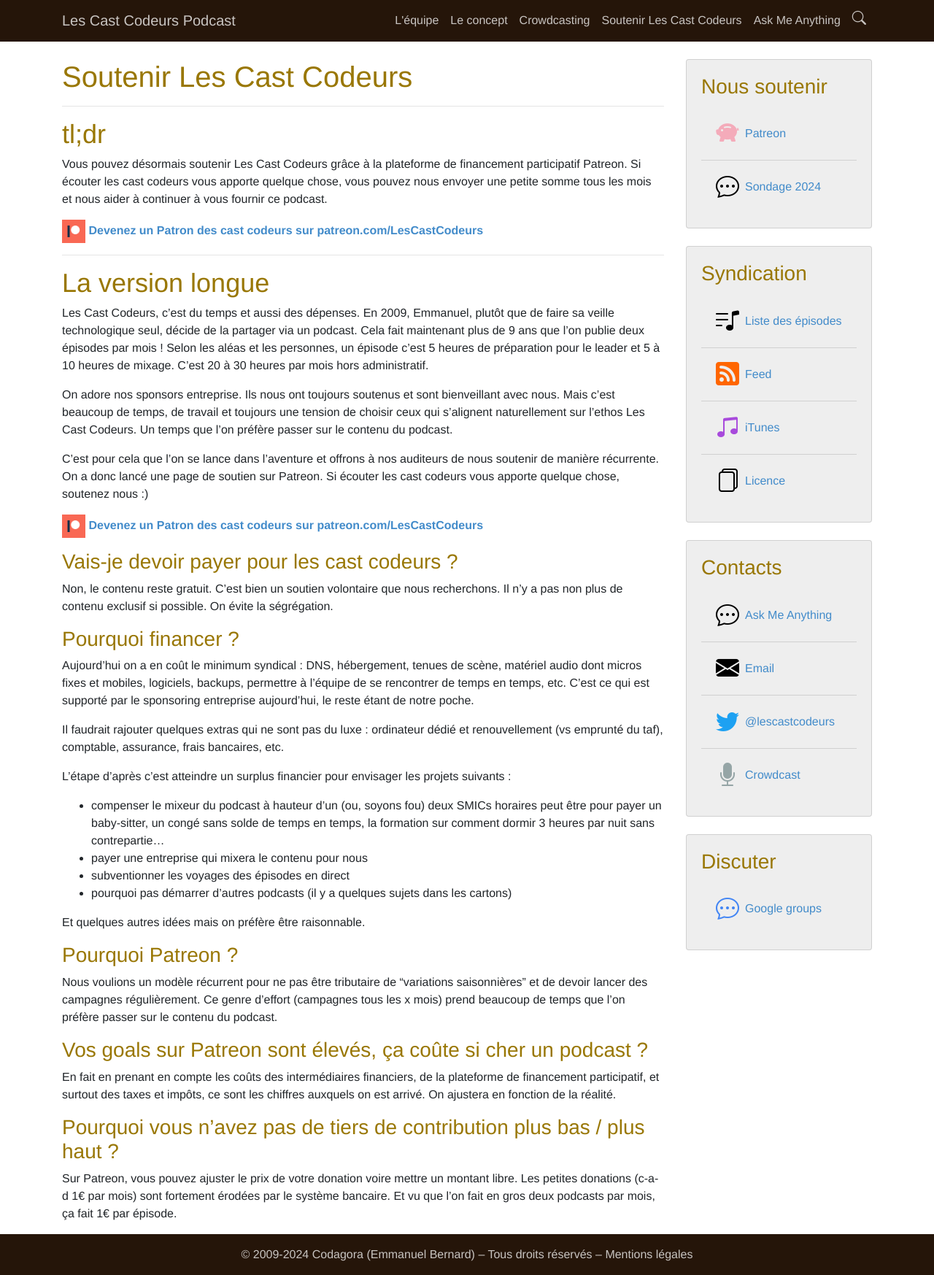
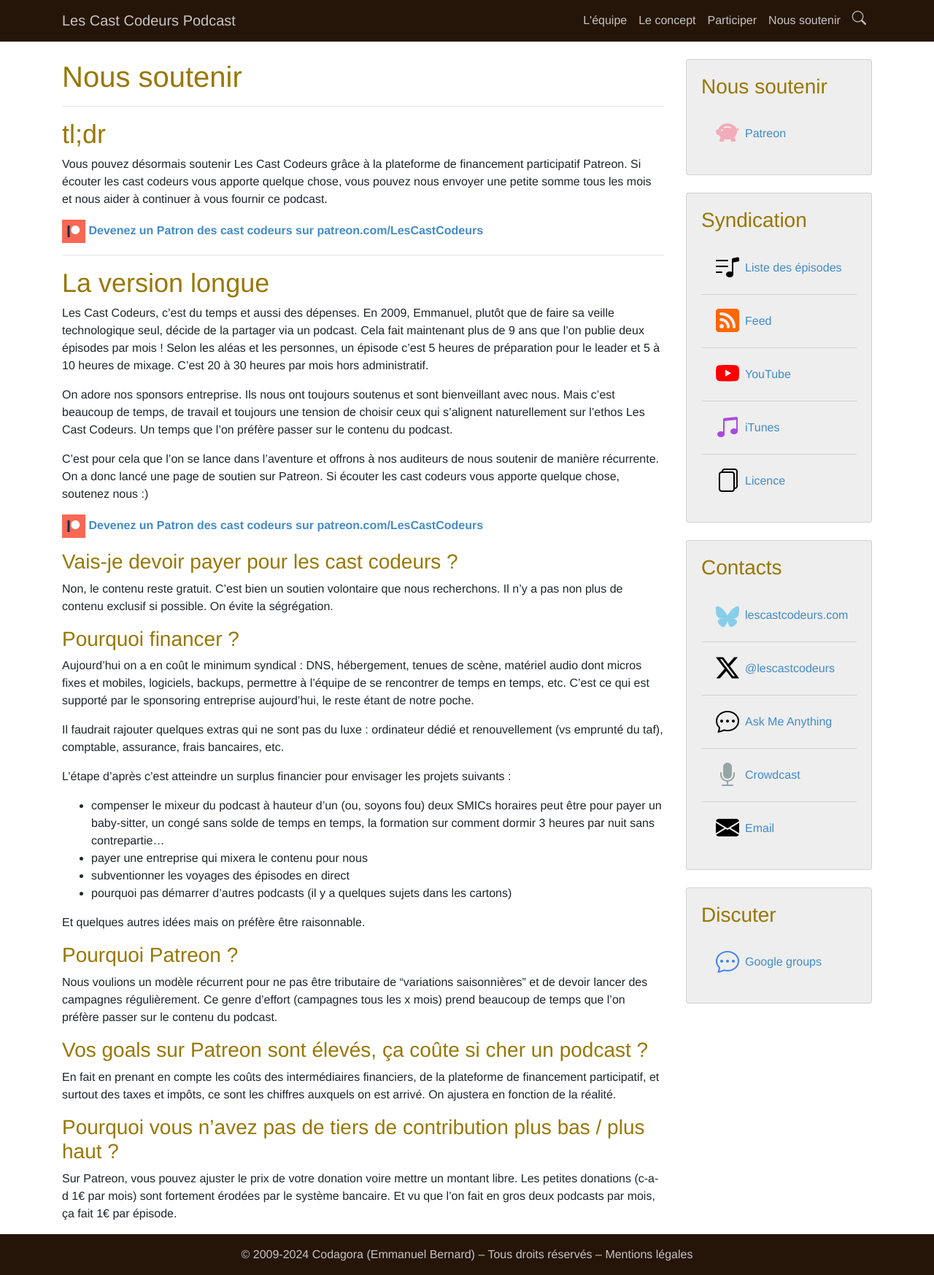
Before and after one commit to lescastcodeurs/lescastcodeurs.com, a Jekyll site: the page built from soutenir.md, in a window 1280 px wide. Shown: the whole page at 73% size. Built offline with Jekyll 4.4.1, drawn with Linux system fonts in a browser that asks for light colours.

Commit message:
Add YouTube, Simplify top meny, Add Bluesky

```diff
--- a/_config.yml
+++ b/_config.yml
@@ -22,9 +22,8 @@ collections:
 header_pages:
   - path: 'equipe.html'
   - path: 'concept.md'
-  - path: 'crowdcasting.md'
+  - path: 'participer.md'
   - path: 'soutenir.md'
-  - path: 'ask-me-anything.md'
   - path: 'episodes.html'
     title: 'Rechercher'
     icon: 'search'
@@ -36,10 +35,10 @@ sidebar_cards:
         icon: 'piggy-bank-fill'
         color: 'piggy-pink'
         url: 'https://www.patreon.com/LesCastCodeurs'
-      - name: 'Sondage 2024'
-        icon: 'chat-dots'
-        color: 'black'
-        url: 'https://lescastcodeurs.com/sondage'
+#      - name: 'Sondage 2024'
+#        icon: 'chat-dots'
+#        color: 'black'
+#        url: 'https://lescastcodeurs.com/sondage'
   - name: 'Syndication'
     links:
       - name: 'Liste des épisodes'
@@ -50,6 +49,10 @@ sidebar_cards:
         icon: 'rss-fill'
         color: 'rss-orange'
         url: 'https://lescastcodeurs.com/podcast-rss'
+      - name: 'YouTube'
+        icon: 'youtube'
+        color: 'youtube-red'
+        url: 'https://www.youtube.com/@lescastcodeurs'
       - name: 'iTunes'
         icon: 'music-note-beamed'
         color: 'apple-podcast-violet'
@@ -60,22 +63,27 @@ sidebar_cards:
         file: 'licence.md'
   - name: 'Contacts'
     links:
+      - name: 'lescastcodeurs.com'
+        icon: 'bluesky'
+        bluesky: true
+        color: 'twitter-blue'
+        url: 'https://bsky.app/profile/lescastcodeurs.com'
+      - name: '@lescastcodeurs'
+        icon: 'twitter-x'
+        color: 'black'
+        url: 'https://twitter.com/lescastcodeurs'
       - name: 'Ask Me Anything'
         icon: 'chat-dots'
         color: 'black'
         url: 'https://lescastcodeurs.com/ama'
+      - name: 'Crowdcast'
+        icon: 'mic-fill'
+        color: 'mic-grey'
+        file: 'crowdcasting.md'
       - name: 'Email'
         icon: 'envelope-fill'
         color: 'black'
         url: 'mailto:commentaire@lescastcodeurs.com'
-      - name: '@lescastcodeurs'
-        icon: 'twitter'
-        color: 'twitter-blue'
-        url: 'https://twitter.com/lescastcodeurs'
-      - name: 'Crowdcast'
-        icon: 'mic-fill'
-        color: 'mic-grey'
-        file: 'crowdcasting.md'
   - name: 'Discuter'
     links:
       - name: 'Google groups'
--- a/_includes/sidebar.html
+++ b/_includes/sidebar.html
@@ -6,10 +6,24 @@
       <ul class="list-group list-group-flush">
         {% for link in card.links %}
         <li class="list-group-item list-group-item-action">
-          {% if link.url %}
+          {% if link.bluesky == true %}
+          <!-- BlueSky is not in Bootstrap Icon so using svg and use fill as BlueSky color -->
+          <a href="{{ link.url }}" class="d-inline-flex align-items-center">
+            <em class="bi bi-{{ link.icon }} {{ link.color }} fs-2 mr-2">
+            <svg xmlns="http://www.w3.org/2000/svg" viewBox="0 0 576 512" width="1em" height="1em"><path d="M407.8 294.7c-3.3-.4-6.7-.8-10-1.3c3.4 .4 6.7 .9 10 1.3zM288 227.1C261.9 176.4 190.9 81.9 124.9 35.3C61.6-9.4 37.5-1.7 21.6 5.5C3.3 13.8 0 41.9 0 58.4S9.1 194 15 213.9c19.5 65.7 89.1 87.9 153.2 80.7c3.3-.5 6.6-.9 10-1.4c-3.3 .5-6.6 1-10 1.4C74.3 308.6-9.1 342.8 100.3 464.5C220.6 589.1 265.1 437.8 288 361.1c22.9 76.7 49.2 222.5 185.6 103.4c102.4-103.4 28.1-156-65.8-169.9c-3.3-.4-6.7-.8-10-1.3c3.4 .4 6.7 .9 10 1.3c64.1 7.1 133.6-15.1 153.2-80.7C566.9 194 576 75 576 58.4s-3.3-44.7-21.6-52.9c-15.8-7.1-40-14.9-103.2 29.8C385.1 81.9 314.1 176.4 288 227.1z" fill="#87CEEB"/></svg>
+            </em>
+            {{ link.name }}
+          </a>
+          {% elsif link.url %}
           <a href="{{ link.url }}" class="d-inline-flex align-items-center">
             <em class="bi bi-{{ link.icon }} {{ link.color }} fs-2 mr-2"></em>
-            {{ link.name }}
+            {{ link.name }} {{link.bluesky}}
+          </a>
+          {% elsif link.bluesky %} AAAAAAA
+          <a href="{% link {{ link.file }} %}" class="d-inline-flex align-items-center">
+            <svg xmlns="http://www.w3.org/2000/svg" viewBox="0 0 576 512" width="1em" height="1em"><path d="M407.8 294.7c-3.3-.4-6.7-.8-10-1.3c3.4 .4 6.7 .9 10 1.3zM288 227.1C261.9 176.4 190.9 81.9 124.9 35.3C61.6-9.4 37.5-1.7 21.6 5.5C3.3 13.8 0 41.9 0 58.4S9.1 194 15 213.9c19.5 65.7 89.1 87.9 153.2 80.7c3.3-.5 6.6-.9 10-1.4c-3.3 .5-6.6 1-10 1.4C74.3 308.6-9.1 342.8 100.3 464.5C220.6 589.1 265.1 437.8 288 361.1c22.9 76.7 49.2 222.5 185.6 103.4c102.4-103.4 28.1-156-65.8-169.9c-3.3-.4-6.7-.8-10-1.3c3.4 .4 6.7 .9 10 1.3c64.1 7.1 133.6-15.1 153.2-80.7C566.9 194 576 75 576 58.4s-3.3-44.7-21.6-52.9c-15.8-7.1-40-14.9-103.2 29.8C385.1 81.9 314.1 176.4 288 227.1z" fill="white"/></svg>
+            <em class="bi bi-{{ link.icon }} {{ link.color }} fs-2 mr-2"></em>
+            {{ link.name }}  IN
           </a>
           {%- else -%}
           <a href="{% link {{ link.file }} %}" class="d-inline-flex align-items-center">
--- a/assets/css/style.scss
+++ b/assets/css/style.scss
@@ -146,3 +146,4 @@ iframe {
 .apple-podcast-violet { color: #a84adc; }
 .rss-orange { color: #ff6600; }
 .mic-grey { color: #95a5a6; }
+.youtube-red { color: #ff0000; }
--- a/soutenir.md
+++ b/soutenir.md
@@ -1,6 +1,6 @@
 ---
 layout: page
-title: Soutenir Les Cast Codeurs
+title: Nous soutenir
 ---
 
 ## tl;dr
```
Also changed, not shown: participer.md (added, +62 -0 lines).
